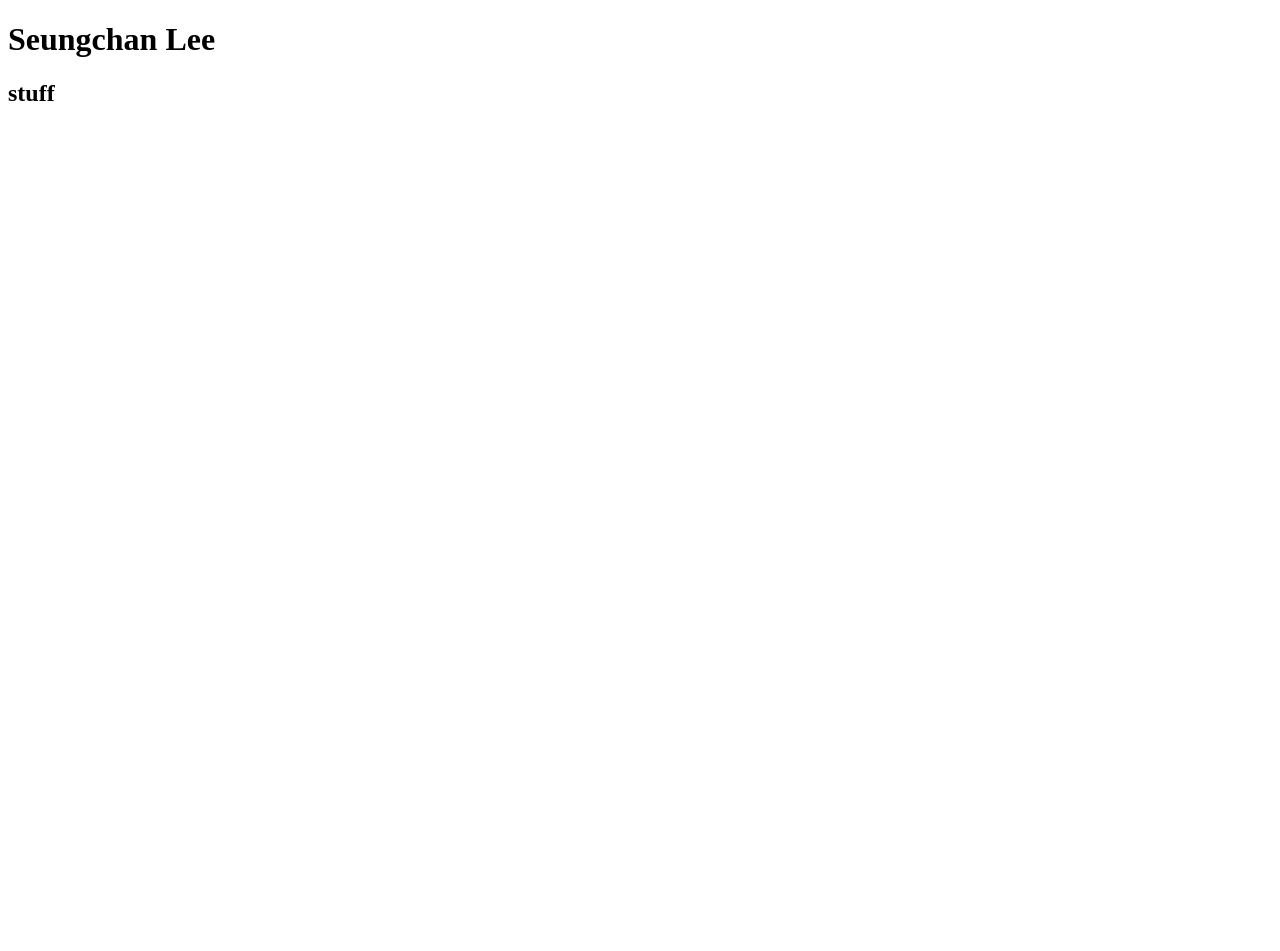
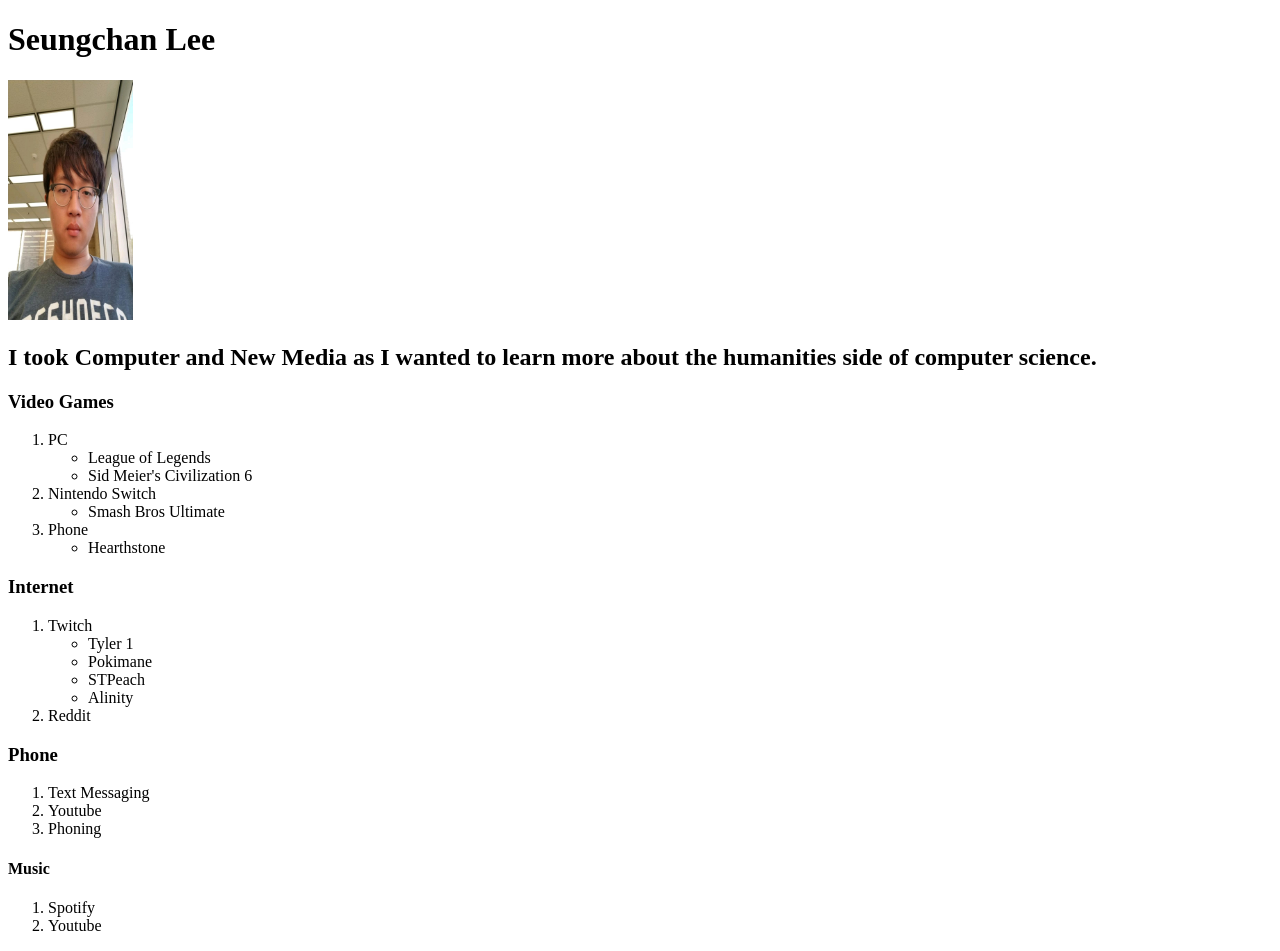
Before and after one commit to bfpinkerton/csce445-website, a plain HTML site: page index.html in a window 1280 px wide. Before the commit the page ends 800 px from the top, so only its background shows below. Drawn offline with nearby package versions, Linux system fonts and the light colour scheme.

Commit message:
some more stuff

```diff
--- a/index.html
+++ b/index.html
@@ -6,7 +6,49 @@
     </head>
     <body>
         <h1>Seungchan Lee</h1>
-        <h2>stuff</h2>
+        <img src="selfie.png" alt = "selfie" height = "240" width = "200">
+        <h2>I took Computer and New Media as I wanted to learn more about the humanities side of computer science.</h2>
+        <h3>Video Games</h3>
+        <ol>
+            <li>PC</li>
+                <ul>
+                    <li>League of Legends</li>
+                    <li>Sid Meier's Civilization 6</li>
+                </ul>
+            <li>Nintendo Switch</li>
+                <ul>
+                    <li>Smash Bros Ultimate</li>
+                </ul>
+            <li>Phone</li>
+                <ul>
+                    <li>Hearthstone</li>
+                </ul>
+        </ol>
+
+        <h3>Internet</h3>
+        <ol>
+            <li>Twitch</li>
+                <ul>
+                    <li>Tyler 1</li>
+                    <li>Pokimane</li>
+                    <li>STPeach</li>
+                    <li>Alinity</li>
+                </ul>
+            <li>Reddit</li>
+        </ol>
+
+        <h3>Phone</h3>
+        <ol>
+            <li>Text Messaging</li>
+            <li>Youtube</li>
+            <li>Phoning</li>
+        </ol>
+
+        <h4>Music</h4>
+        <ol>
+            <li>Spotify</li>
+            <li>Youtube</li>
+        </ol>
         <div id="app"></div>
         <script src="https://unpkg.com/react@16.0.0/umd/react.development.js"></script>
         <script src="https://unpkg.com/react-dom@16.0.0/umd/react-dom.development.js"></script>
```
Also changed, not shown: selfie.png (added).
